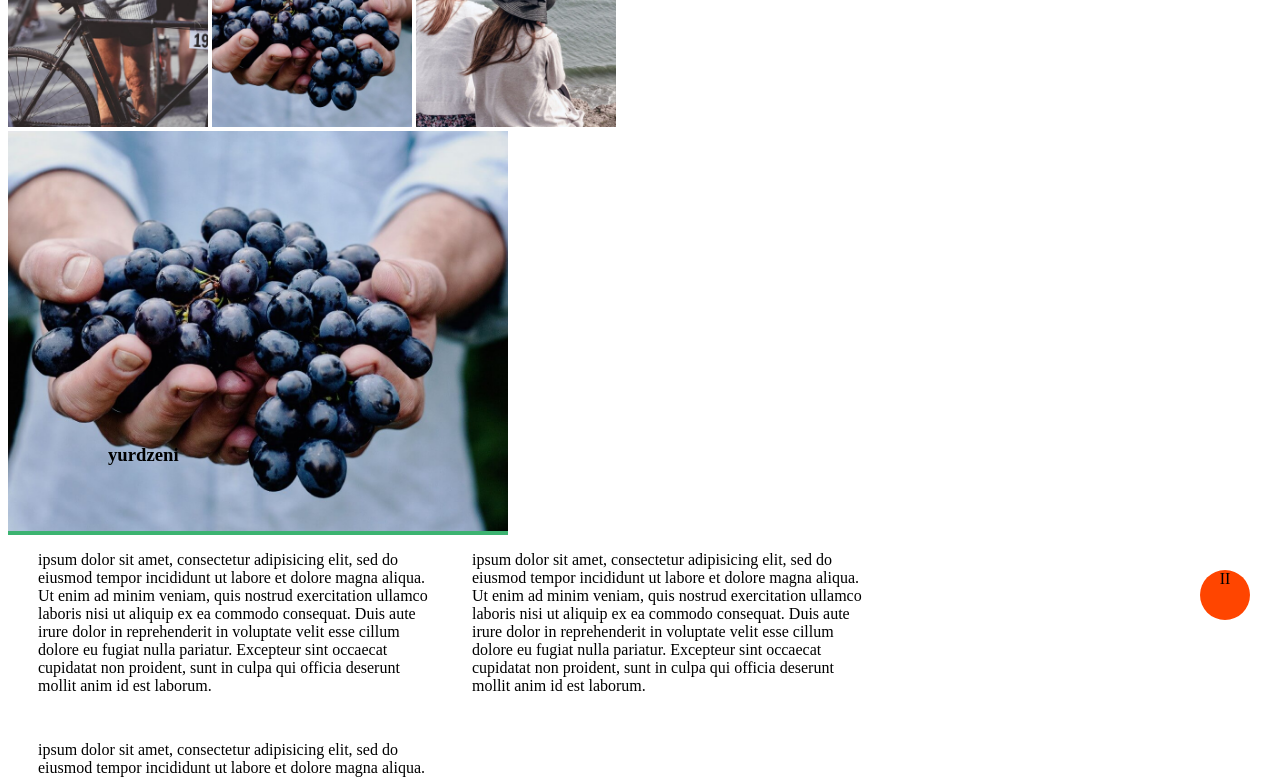
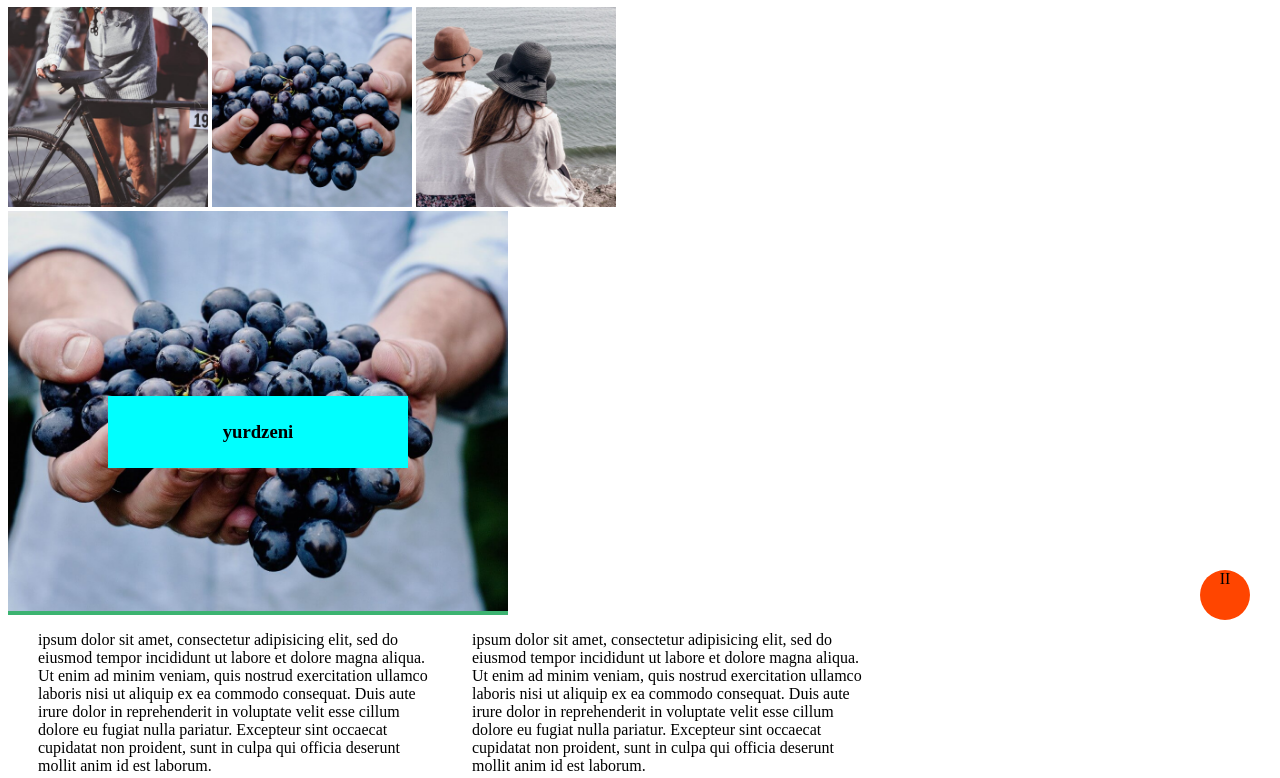
Before and after one commit to merabi1983/lesson-6, a plain HTML site: page index.html in a window 1280 px wide. Shown: the part 150-928 px from the top of the page. Drawn offline with Linux system fonts and the light colour scheme.

Commit message:
changed header

```diff
--- a/index.html
+++ b/index.html
@@ -13,6 +13,7 @@
     <header>
       <img src="poto/logo.png">
       <div class="scroll">II</div>
+      <h1> lesson-6 </h1>
     </header>
     <section>
         <div class="suratebi">
--- a/style/style.css
+++ b/style/style.css
@@ -40,6 +40,11 @@ footer{
 }
 .yurdzeni h3{
 	position: absolute;
-	bottom: 50px;
-	left: 100px;
+	top: 50%;
+	left: 50%;
+	transform: translate(-50%, -50%);
+	background-color: aqua;
+	padding: 25px;
+	width: 50%;
+	text-align: center;
 }
```
